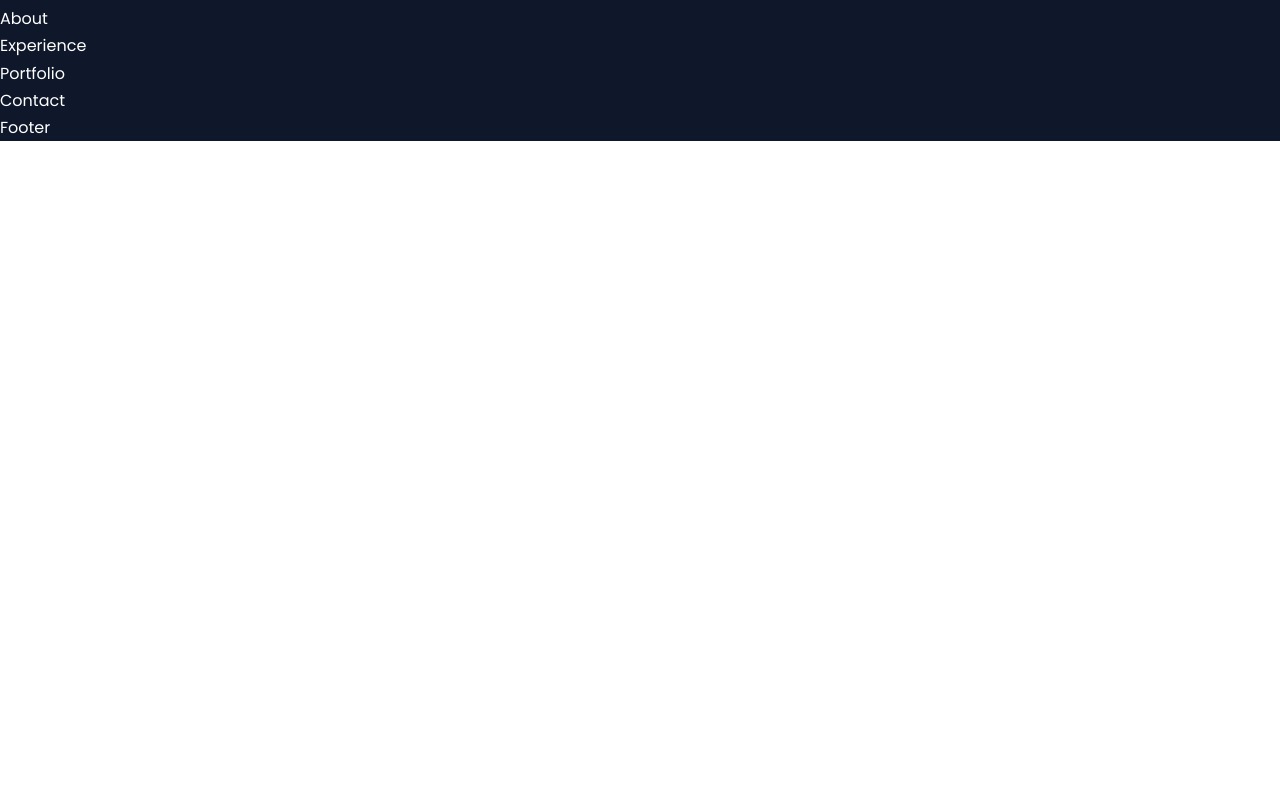
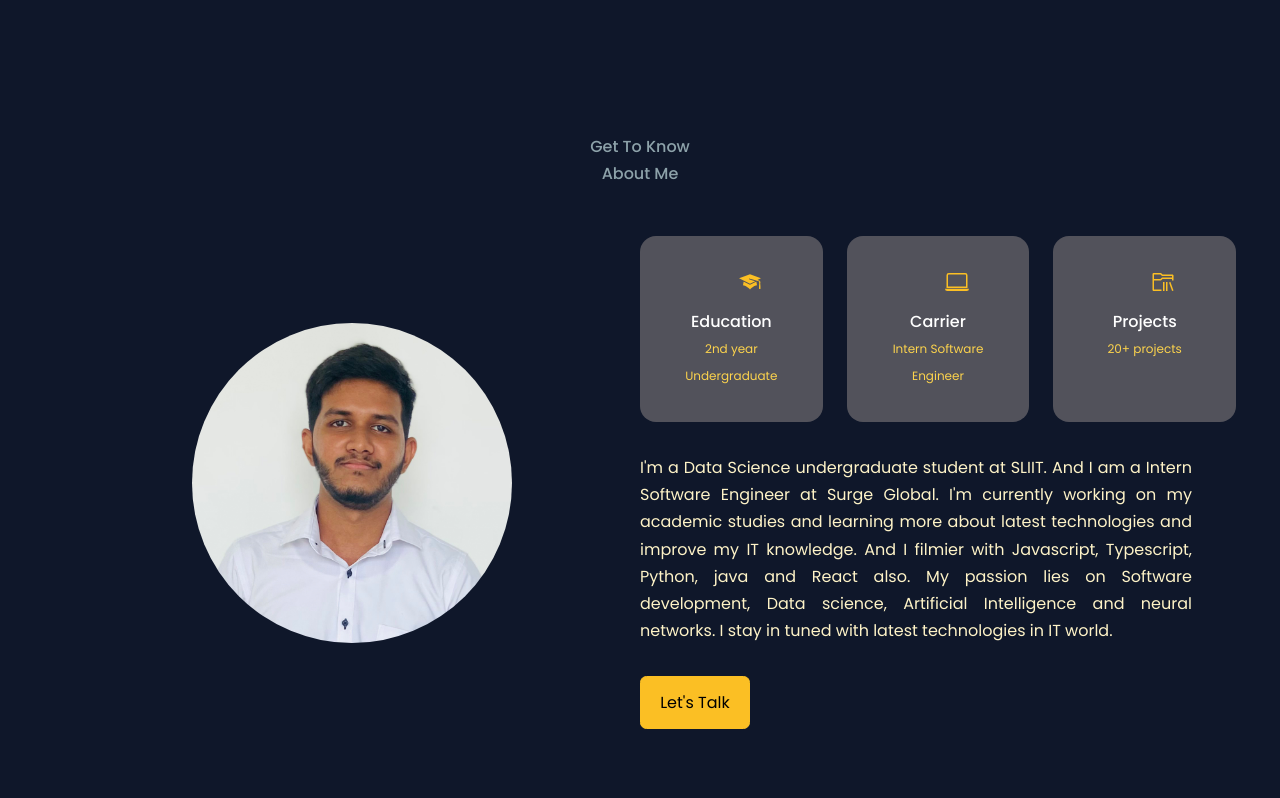
Before and after one commit to SasinduNanayakkara/MyPortfolio, a React (Create React App) app: page / in a window 1280 px wide. Shown: the part 822-1620 px from the top of the page. Before the commit the page ends 963 px from the top, so only its background shows below. Built offline with nearby package versions, Linux system fonts and the light colour scheme.

Commit message:
Implement about section

```diff
--- a/src/Components/About/index.jsx
+++ b/src/Components/About/index.jsx
@@ -1,8 +1,50 @@
-import React from 'react'
-
+import React from 'react';
+import ME from "../../Asserts/Sasindu Nanayakkara.jpg"
+import {GiGraduateCap} from "react-icons/gi"
+import {BsLaptop} from "react-icons/bs"
+import {VscFolderLibrary} from "react-icons/vsc"
 function About() {
   return (
-    <div>About</div>
+    <section id='about'>
+      <h5>Get To Know</h5>
+      <h2>About Me</h2>
+
+      <div className='container grid grid-cols-2'>
+        <div className='w-full rounded-sm grid place-items-center'>
+          <div className=''>
+            <img src={ME} alt='profile pic 2' className='w-1/2 mx-48 transition ease-in-out delay-150 over:-translate-y-1 hover:scale-105' />
+          </div>
+        </div>
+
+        <div className='mr-11'>
+          <div className='grid grid-cols-3 gap-6'>
+            <article className='bg-zinc-600 border-2 border-transparent rounded-2xl p-8 text-center hover:bg-transparent hover:border-zinc-600 hover:transition'>
+              <GiGraduateCap className='text-primaryBtnColor mx-16 text-2xl mb-4'/>
+              <h5 className='text-base'>Education</h5>
+              <small className='text-xs text-amber-300'>2nd year Undergraduate</small>
+            </article>
+
+            <article className='bg-zinc-600 border-2 border-transparent rounded-2xl p-8 text-center hover:bg-transparent hover:border-zinc-600 hover:transition'>
+              <BsLaptop className='text-primaryBtnColor mx-16 text-2xl mb-4'/>
+              <h5 className='text-base'>Carrier</h5>
+              <small className='text-xs text-amber-300'>Intern Software Engineer</small>
+            </article>
+
+            <article className='bg-zinc-600 border-2 border-transparent rounded-2xl p-8 text-center hover:bg-transparent hover:border-zinc-600 hover:transition'>
+              <VscFolderLibrary className='text-primaryBtnColor mx-16 text-2xl mb-4'/>
+              <h5 className='text-base'>Projects</h5>
+              <small className='text-xs text-amber-300'>20+ projects</small>
+            </article>
+          </div>
+
+          <p className='my-8 mr-11 text-amber-100 text-justify'>
+          I'm a Data Science undergraduate student at SLIIT. And I am a Intern Software Engineer at Surge Global. I'm currently working on my academic studies and learning more about latest technologies and improve my IT knowledge. And I filmier with Javascript, Typescript, Python, java and React also. My passion lies on Software development, Data science, Artificial Intelligence and neural networks. I stay in tuned with latest technologies in IT world.
+          </p>
+
+          <a href='#contact' className='btn btn-primary'>Let's Talk</a>
+        </div>
+      </div>
+    </section>
   )
 }
 
```
